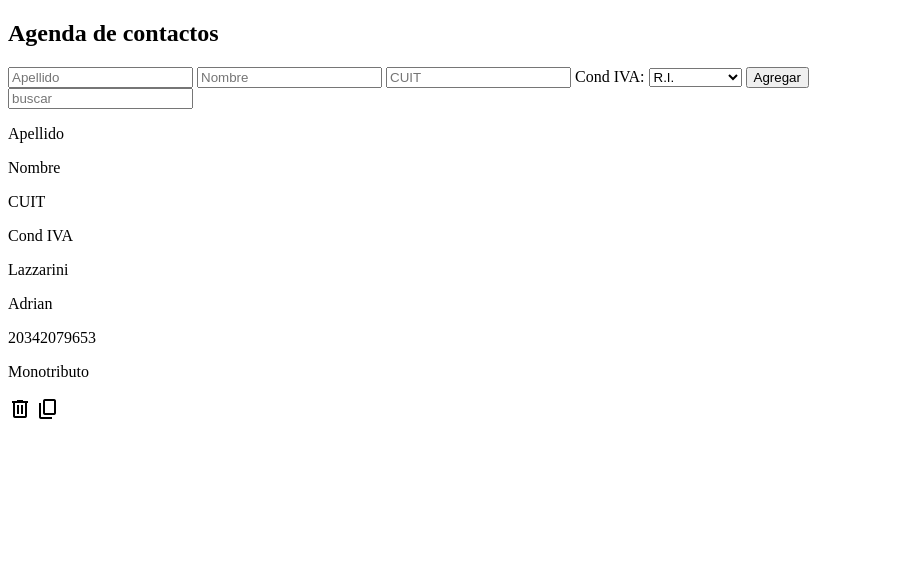
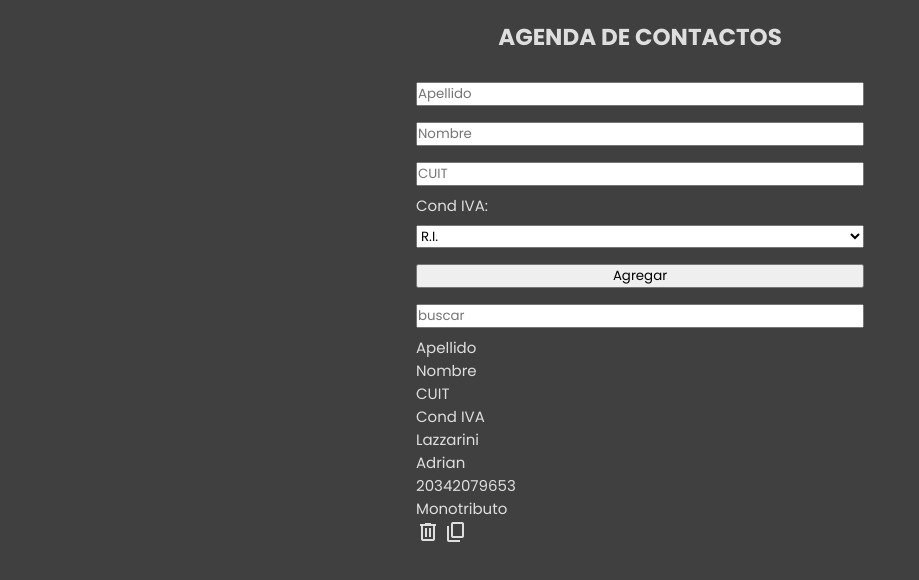
Before and after one commit to Adlazz/Agenda_simple, a plain HTML site: page index.html in a window 1280 px wide. Shown: the whole page, without its empty margins (0-919 px from the left). Drawn offline with nearby package versions, Linux system fonts and the light colour scheme.

Commit message:
agrego css

```diff
--- a/index.html
+++ b/index.html
@@ -8,37 +8,30 @@
     <link rel="preconnect" href="https://fonts.gstatic.com" crossorigin>
     <link href="https://fonts.googleapis.com/css2?family=Poppins:wght@400;700&display=swap" rel="stylesheet">
     <link rel="stylesheet" href="https://fonts.googleapis.com/css2?family=Material+Symbols+Outlined:opsz,wght,FILL,GRAD@48,400,0,0" />
+    <link rel="stylesheet" href="styles.css">
     <title>Agenda</title>
 </head>
 <body>
 
-    <div class="general-container">
+    <div class="container">
         <!-- head -->
         <h2>Agenda de contactos</h2>
 
+        <div class="form-search-datos">
             <!-- form -->
-        <div class="form-container">
             <input type="text" class="apellido" placeholder="Apellido">
             <input type="text" class="nombre" placeholder="Nombre">
             <input type="number" class="CUIT" placeholder="CUIT">
-
             <label for="cond-iva">Cond IVA:</label>
-
                 <select name="cond-iva" id="cond-iva">
                     <option value="ri">R.I.</option>
                     <option value="monotributo">Monotributo</option>
                     <option value="exento">Exento</option>
                     <option value="otro">Otro</option>
                 </select>
-
             <button type="button" class="btn-agregar">Agregar</button>
-
-        </div>
-
         <!-- buscador -->
-
             <input type="text" name="" id="search-bar" placeholder="buscar">
-
             <!-- contactos -->
             <div class="listado-contactos">
                 <div class="encabezado">
@@ -47,7 +40,6 @@
                     <p>CUIT</p>
                     <p>Cond IVA</p>
                 </div>
-
                 <div class="contacto">
                     <p>Lazzarini</p>
                     <p>Adrian</p>
@@ -59,10 +51,10 @@
                     <span class="material-symbols-outlined">
                         content_copy
                     </span>
-            </div>
-        </div>
-
-    </div>
+                </div> <!-- contacto -->
+            </div>  <!-- listado-contactos -->
+         </div> <!-- form-search-datos -->
+     </div> <!-- container -->
 
 
 </body>
--- /dev/null
+++ b/styles.css
@@ -0,0 +1,44 @@
+/* normalización */
+*,::after,*::before{
+    margin: 0;
+    padding: 0;
+    box-sizing: border-box;
+}
+html{
+    font-family: 'Poppins', sans-serif;
+    font-size: 62.5%;  /* 1rem == 10px */
+}
+input, select, textarea, button{
+    font-family:inherit;
+}
+body{
+    background-color: rgba(0,0,0,.75);
+    color: rgba(240, 240, 240, 0.9);
+}
+.container{
+    height: 100vh;
+    width: 70vw;
+    margin: 2rem auto;
+}
+.container h2{
+    text-transform: uppercase;
+    text-align: center;
+    margin-bottom: 2rem;
+    font-size: 2.3rem;
+}
+.form-search-datos {
+    width: 50%;
+    margin: 1rem auto;
+    font-size: 1.5rem;
+    display: flex;
+    flex-direction: column;
+}
+.form-search-datos input {
+    margin: 0.8rem 0rem;
+}
+.form-search-datos button {
+    margin: 0.8rem 0rem;
+}
+.form-search-datos select {
+    margin: 0.8rem 0rem;
+}
```
Lines whose indentation alone changed are shown as unchanged.
